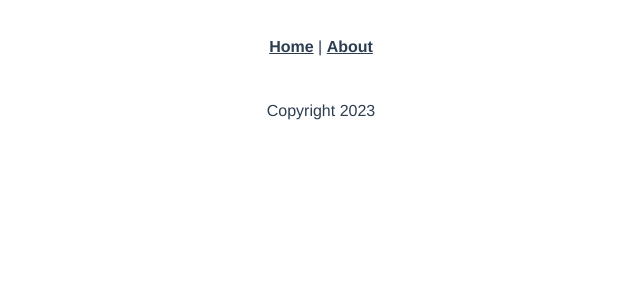
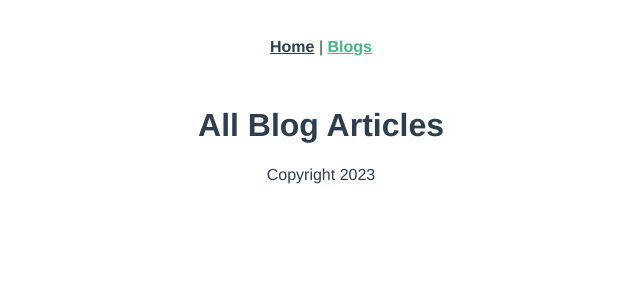
Before and after one commit to hanzyong1/vue-website, a Vue app: page /blogs in a window 1280 px wide. Shown: the top 300 px of the page, without its empty margins (319-959 px from the left). Built offline with nearby package versions, Linux system fonts and the light colour scheme; no server answers.

Commit message:
add fake api to BlogsView

```diff
--- a/package.json
+++ b/package.json
@@ -8,6 +8,7 @@
     "lint": "vue-cli-service lint"
   },
   "dependencies": {
+    "axios": "^1.4.0",
     "core-js": "^3.8.3",
     "vue": "^2.6.14",
     "vue-router": "^3.5.1"
--- a/src/components/Header.vue
+++ b/src/components/Header.vue
@@ -3,7 +3,7 @@
     <nav>
       <router-link to="/">Home</router-link>
       |
-      <router-link to="/about">About</router-link>
+      <router-link to="/blogs">Blogs</router-link>
     </nav>
   </div>
 </template>
--- a/src/router/index.js
+++ b/src/router/index.js
@@ -1,7 +1,7 @@
 import Vue from "vue";
 import VueRouter from "vue-router";
 import HomeView from "../views/HomeView.vue";
-import AboutView from "../views/AboutView.vue";
+import BlogsView from "../views/BlogsView.vue";
 
 Vue.use(VueRouter);
 
@@ -11,8 +11,8 @@ const routes = [
     component: HomeView,
   },
   {
-    path: "/about",
-    component: AboutView,
+    path: "/blogs",
+    component: BlogsView,
   },
 ];
 
--- a/src/views/AboutView.vue
+++ /dev/null
@@ -1,5 +0,0 @@
-<template>
-  <div class="about">
-    <h1>This is an about page</h1>
-  </div>
-</template>
--- /dev/null
+++ b/src/views/BlogsView.vue
@@ -0,0 +1,30 @@
+<template>
+  <div id="show-blogs">
+    <h1>All Blog Articles</h1>
+  </div>
+</template>
+
+<script>
+import axios from "axios";
+
+export default {
+  data() {
+    return {
+      blogs: [],
+    };
+  },
+  async created() {
+    try {
+      const response = await axios.get(
+        "https://jsonplaceholder.typicode.com/posts"
+      );
+      console.log(response);
+      // this.blogs = response.data.slice(0, 10);
+    } catch (error) {
+      console.log(error);
+    }
+  },
+};
+</script>
+
+<style scoped></style>
```
Also changed, not shown: 1 other file (tests, documents, lock files or other folders).
